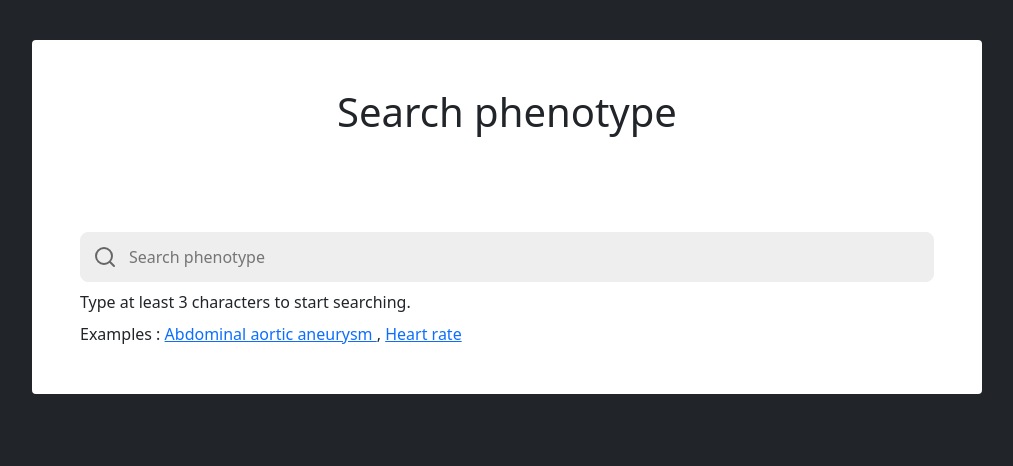
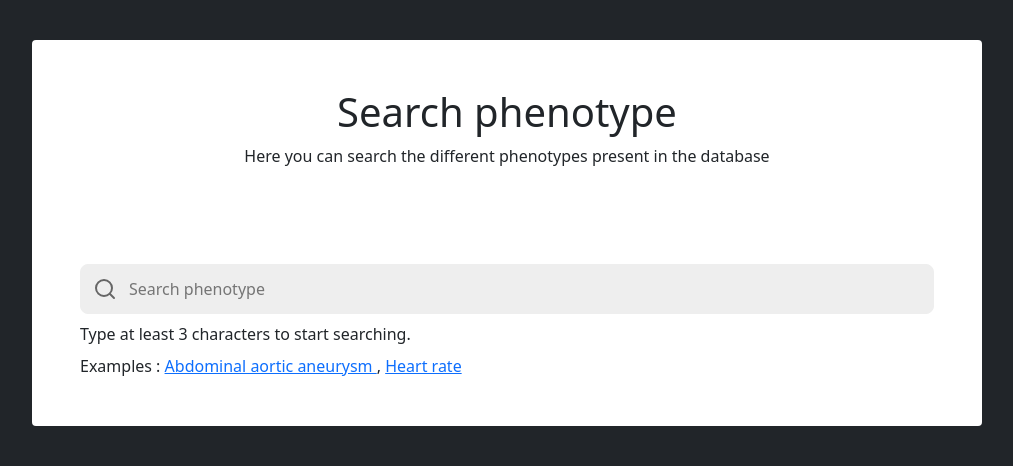
Before and after one commit to Ouertani95/SNP_Project, a Django app: page /phenotype_search/ in a window 1280 px wide. Shown: the part 56-522 px from the top of the page, without its empty margins (133-1146 px from the left). Run offline with Django 4.2, Linux system fonts and the light colour scheme; some libraries are stand-ins or nearby versions.

Commit message:
added description paragraph for phenotype search

```diff
--- a/SNP_App/templates/phenotype_search.html
+++ b/SNP_App/templates/phenotype_search.html
@@ -6,7 +6,8 @@
         <div class="row justify-content-center">
             <div class="col-10 p-5 text-center bg-white rounded">
                 <div id="autocomplete" class="autocomplete">
-                    <label for="pheno" class="h1 mb-5">Search phenotype</label>
+                    <label for="pheno" class="h1">Search phenotype</label>
+                    <p class="text-center mb-5"> Here you can search the different phenotypes present in the database </p>
                     <input class="autocomplete-input mt-5" id="pheno" placeholder="Search phenotype"/>
                     <ul class="autocomplete-result-list"></ul>
                 </div>
```
